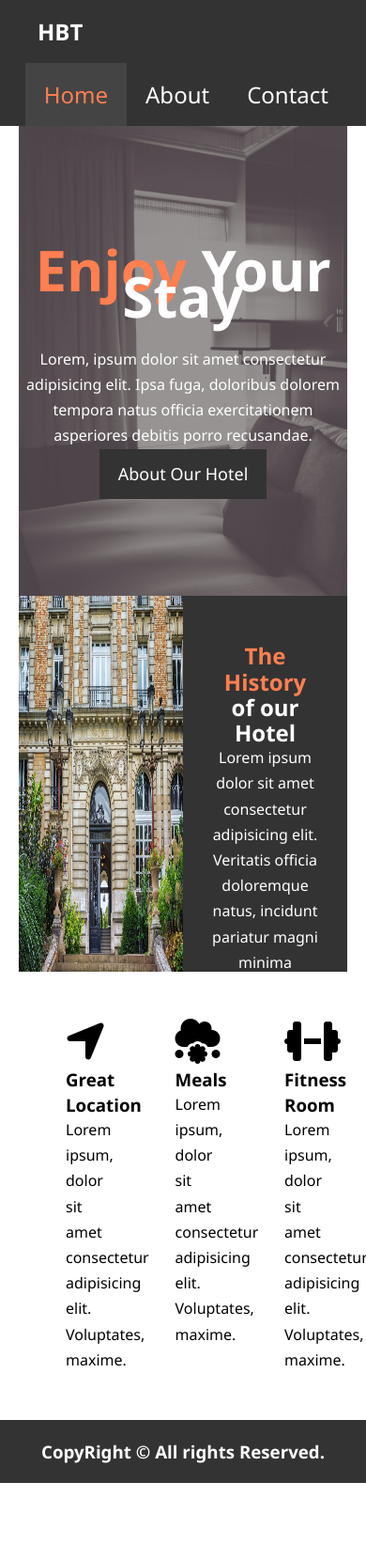
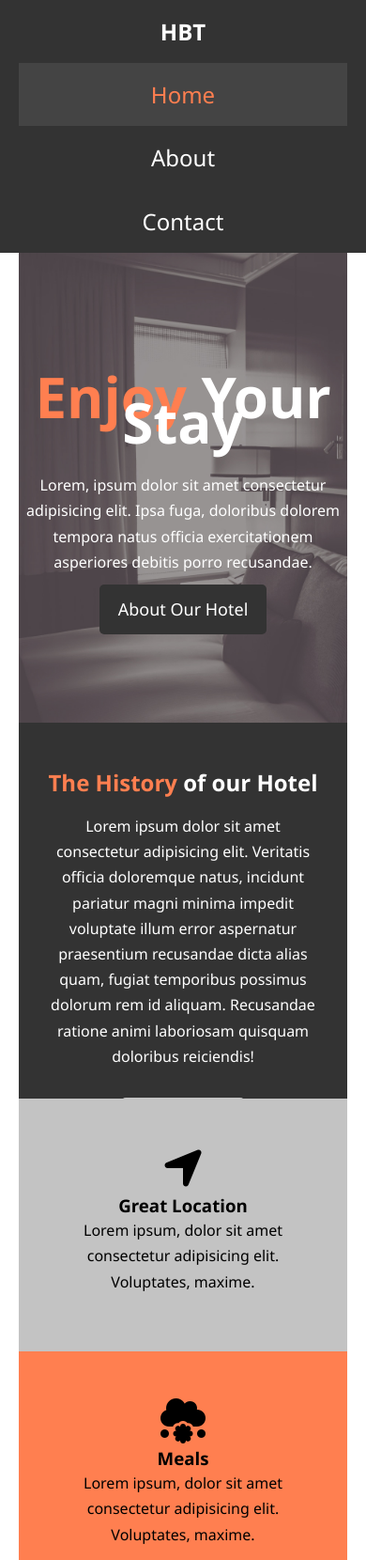
Before and after one commit to ac488603/dummy-hotel-website, a plain HTML site: page index.html in a window 390 px wide. Shown: the top 1660 px of the page at 94% size. Before the commit the page ends 1578 px from the top, so only its background shows below. Drawn offline with Linux system fonts and the light colour scheme.

Commit message:
made site responsive.

```diff
--- a/about.html
+++ b/about.html
@@ -8,6 +8,7 @@
         <title>Hotel BT | Welcome</title>
         <meta name="keywords" content="hotel, fresno hotel, best hotel">
         <link rel="stylesheet" href="css/styles.css">
+        <link rel="stylesheet" media="screen and (max-width:768px)" href="css/mobile.css">
         <script src="https://kit.fontawesome.com/73ab727c9e.js" crossorigin="anonymous"></script>
     </head>
 
--- /dev/null
+++ b/css/mobile.css
@@ -0,0 +1,52 @@
+#navbar .logo{
+    text-align: center;
+    float: none;
+}
+#navbar ul{
+    float:none;
+}
+
+#navbar ul li {
+    float: none;
+}
+
+#showcase p {
+    padding-bottom: 10px;
+}
+.home-info-content img{
+    display: none;
+}
+
+.home-info-text {
+    float: none;
+    width: 100%;
+}
+.home-info-text h2{
+    padding-bottom: 20px;
+}
+
+.home-info-text p{
+    margin-bottom: 20px;
+}
+
+#features .box{
+    float:none;
+    width: 100%;
+}
+
+.about-text {
+    float:none;
+    text-align: center;
+    width:100%
+}
+
+.about-img {
+    float: none;
+    width: 100%;
+}
+
+#contact-info .box{
+    float: none;
+    width:100%;
+    border-bottom: #444444 dotted 1px;
+}
--- a/css/styles.css
+++ b/css/styles.css
@@ -26,7 +26,13 @@ a{
     color:coral;
 }
 
+.bg-greyish{
+    background: #c3c3c3;
+}
 
+.bg-orange{
+    background: coral;
+}
 .btn{
     color: white;
     display: inline-block;
@@ -36,9 +42,20 @@ a{
     cursor: pointer;
     background: #333;
     margin:auto;
-
+    border-radius: 5px;
 }
 
+.btn-light{
+    color:#333;
+    display: inline-block;
+    padding: 13px 20px;
+    border:none;
+    font-size: 18px;
+    cursor: pointer;
+    border-radius: 5px;
+    background: #c3c3c3;
+    margin:auto;
+}
 /* navbar */
 #navbar{
     background: #333;
@@ -198,7 +215,6 @@ footer{
 }
 
 .tesimonial-img {
-    width: 15%;
     float: left;
     padding:10px;
     margin-right: 10px;
@@ -244,4 +260,5 @@ footer{
 #contact-form form textarea{
     width: 100%;
     height: 150px;
+    border-radius: 5px;
 }
--- a/index.html
+++ b/index.html
@@ -9,6 +9,7 @@
         <title>Hotel BT | Welcome</title>
         <meta name="keywords" content="hotel, fresno hotel, best hotel">
         <link rel="stylesheet" href="css/styles.css">
+        <link rel="stylesheet" media="screen and (max-width:768px)" href="css/mobile.css">
         <script src="https://kit.fontawesome.com/73ab727c9e.js" crossorigin="anonymous"></script>
     </head>
 
@@ -44,7 +45,7 @@
                                     praesentium recusandae dicta alias quam, fugiat temporibus possimus dolorum rem id
                                     aliquam. Recusandae ratione animi laboriosam quisquam doloribus reiciendis!
                                 </p>
-                                <a class="btn" href="about.html">Read More</a>
+                                <a class="btn-light" href="about.html">Read More</a>
                             </div>
                         </div>
                     </div>
```
Also changed, not shown: contact.html (+1 -0 lines).
